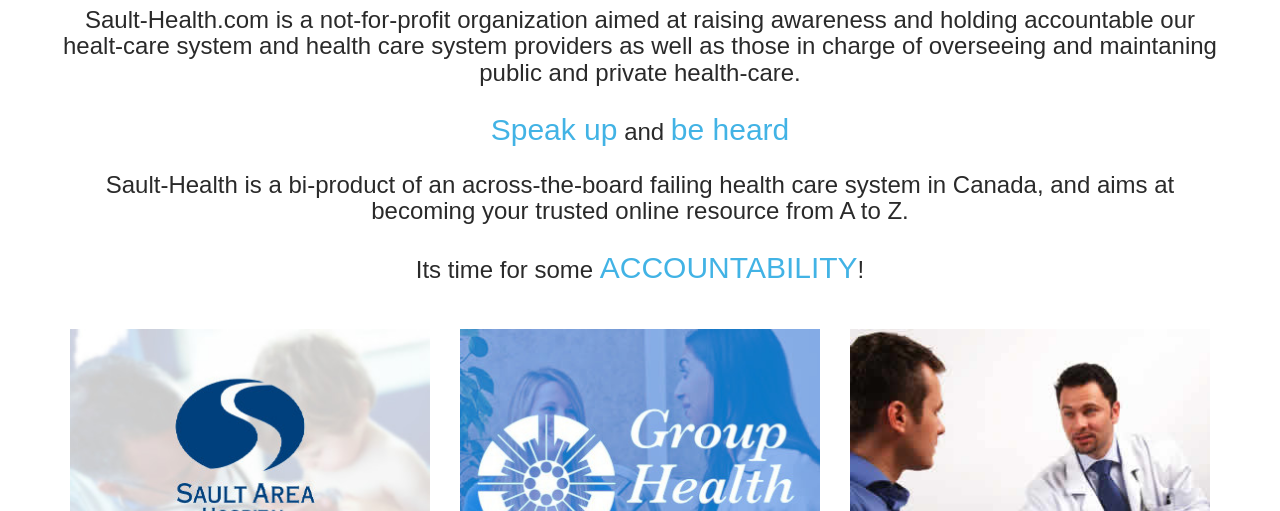
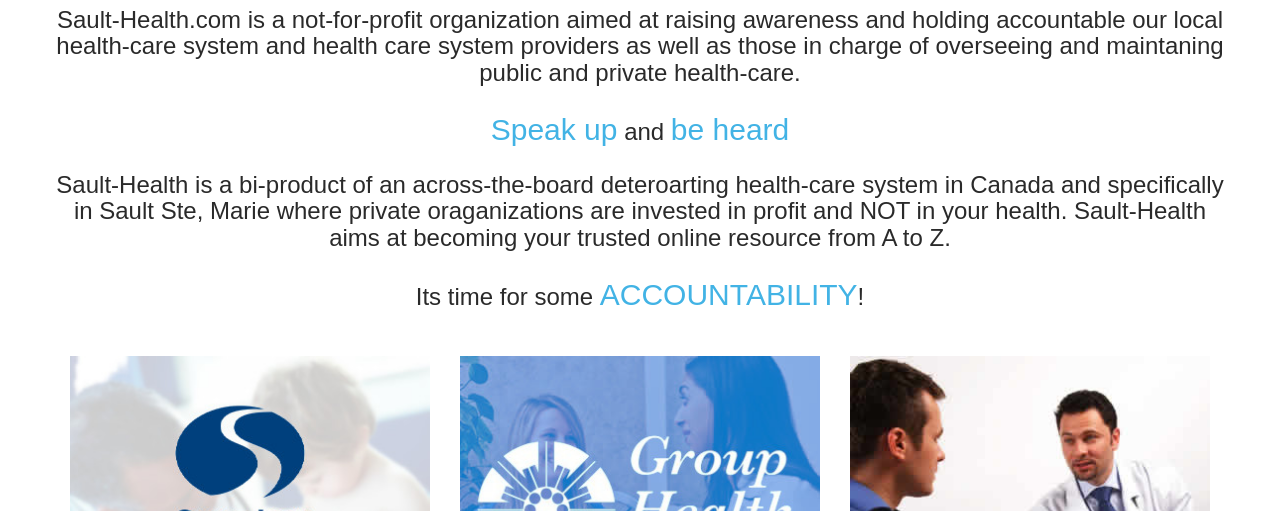
Before and after one commit to Quantum-Theology/quantum-theology.github.io, a plain HTML site: page index.html in a window 1280 px wide. Shown: the part 761-1272 px from the top of the page. Drawn offline with nearby package versions, Linux system fonts and the light colour scheme; some packages are replaced by stand-ins of ours; a web font is replaced by a local one.

Commit message:
Update index.html

```diff
--- a/index.html
+++ b/index.html
@@ -122,12 +122,12 @@
 			<div class="row">
 				<h2>about us</h2>
 				<h4>
-					Sault-Health.com is a not-for-profit organization aimed at raising awareness and holding accountable our healt-care system and health care system providers as well as those in charge of overseeing and maintaning public and private health-care.
+					Sault-Health.com is a not-for-profit organization aimed at raising awareness and holding accountable our local health-care system and health care system providers as well as those in charge of overseeing and maintaning public and private health-care.
 					<br><br>
 
 					<span class="impo">Speak up</span> and <span class="impo">be heard</span><br>
 
-					<br>Sault-Health is a bi-product of an across-the-board failing health care system in Canada, and aims at becoming your trusted online resource from A to Z.
+					<br>Sault-Health is a bi-product of an across-the-board deteroarting health-care system in Canada and specifically in Sault Ste, Marie where private oraganizations are invested in profit and NOT in your health. Sault-Health aims at becoming your trusted online resource from A to Z.
 
 					<br><br>Its time for some  <span class="impo">ACCOUNTABILITY</span>!
 </h4>
```
